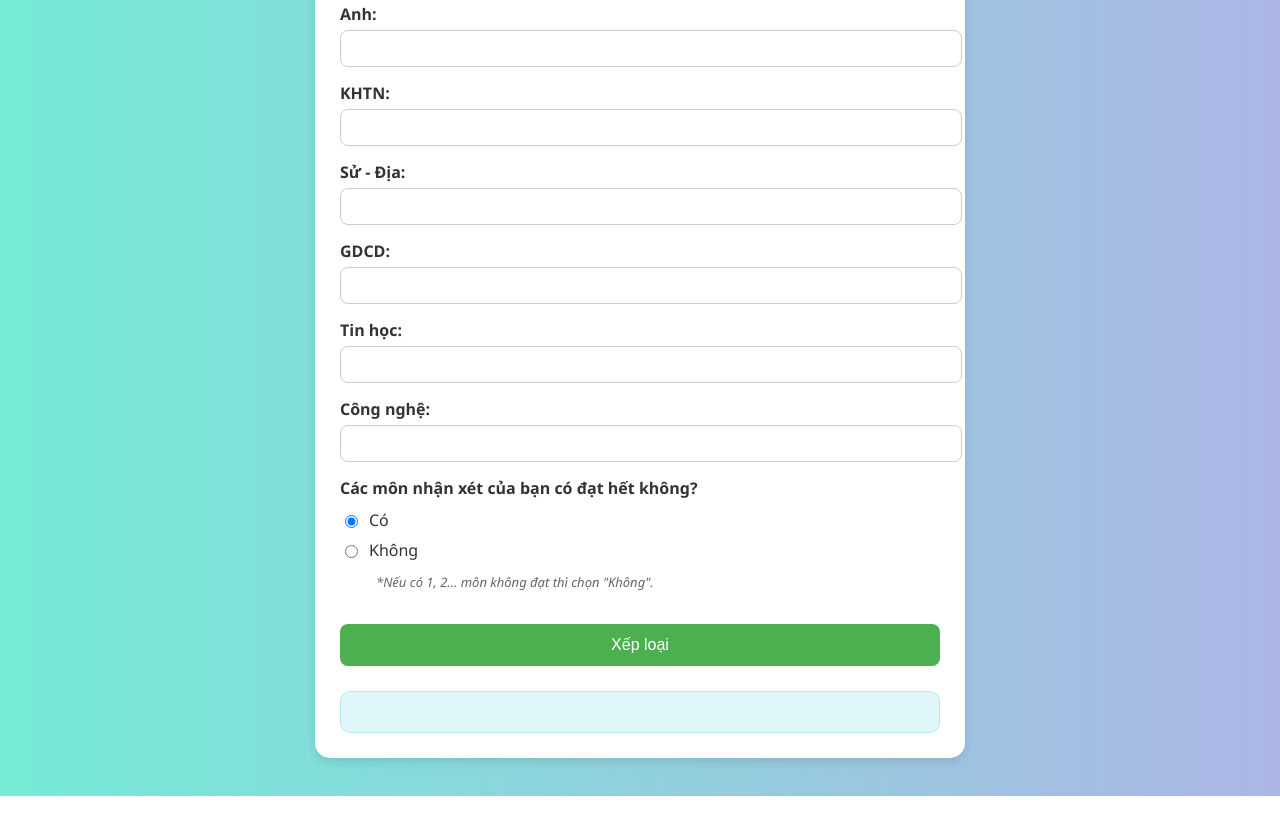
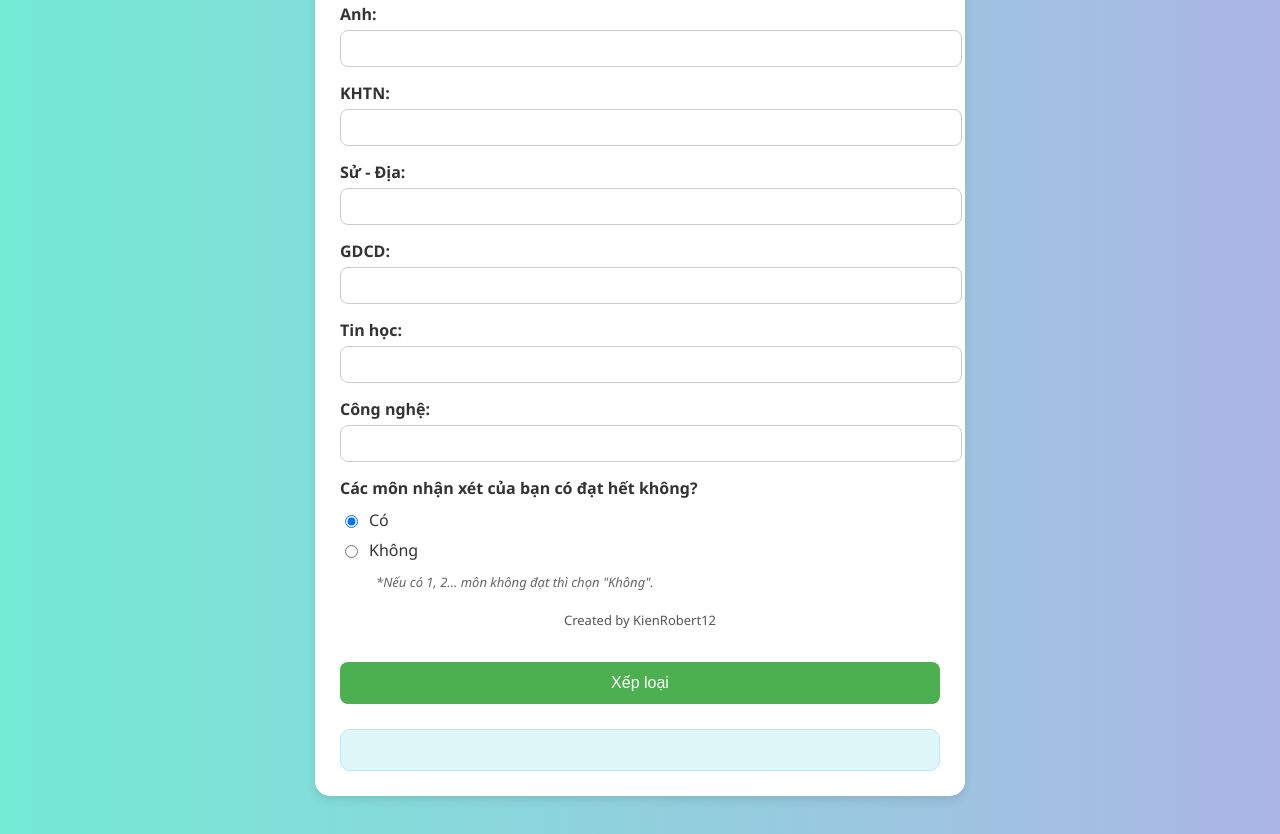
Before and after one commit to LuckyLuke12344/tinhdiem-xethocluc-web, a plain HTML site: page index.html in a window 1280 px wide. Shown: the part 370-1204 px from the top of the page. Before the commit the page ends 1166 px from the top, so only its background shows below. Drawn offline with Linux system fonts and the light colour scheme.

Commit message:
Update index.html

```diff
--- a/index.html
+++ b/index.html
@@ -120,6 +120,8 @@
       <p class="note">*Nếu có 1, 2... môn không đạt thì chọn "Không".</p>
     </div>
 
+    <p style="text-align:center; margin-top:20px; font-size:13px; color:#555;">Created by KienRobert12</p>
+
     <button onclick="xepLoai()">Xếp loại</button>
 
     <div class="result" id="ketqua"></div>
```
